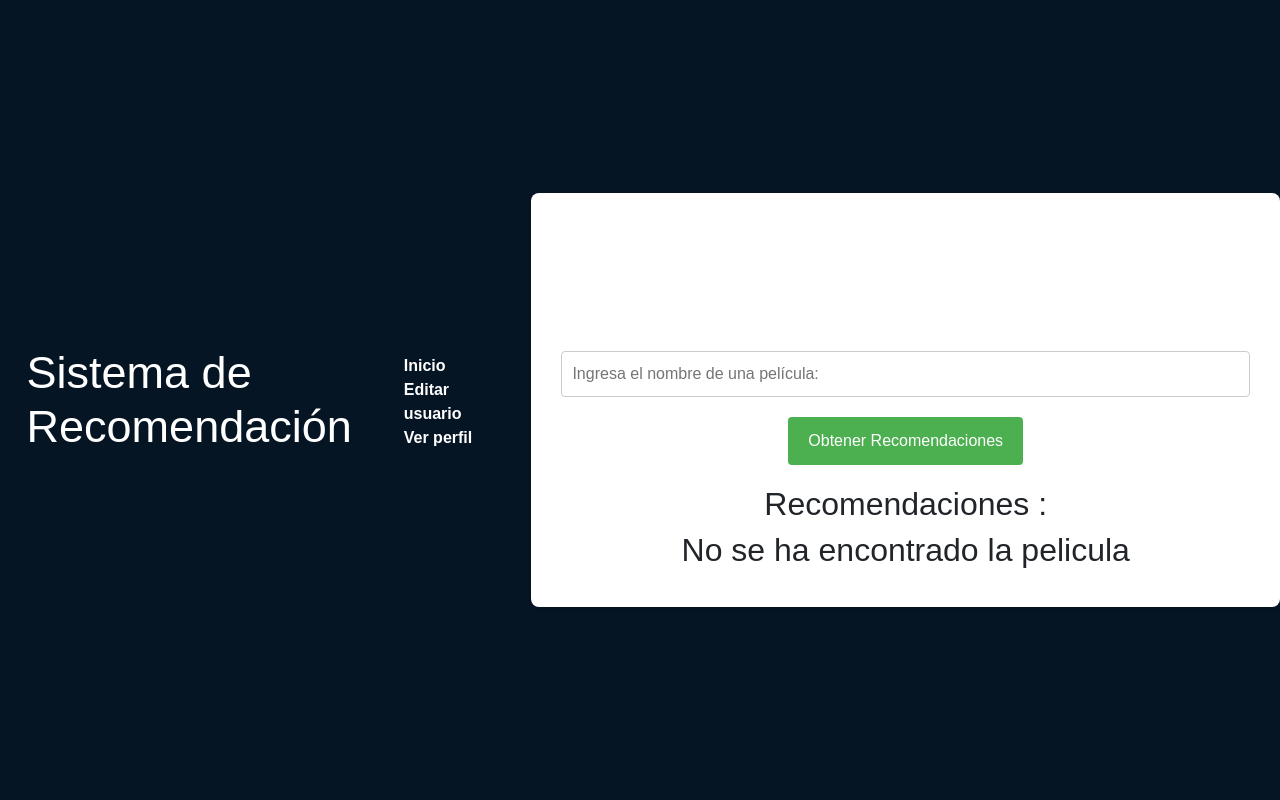
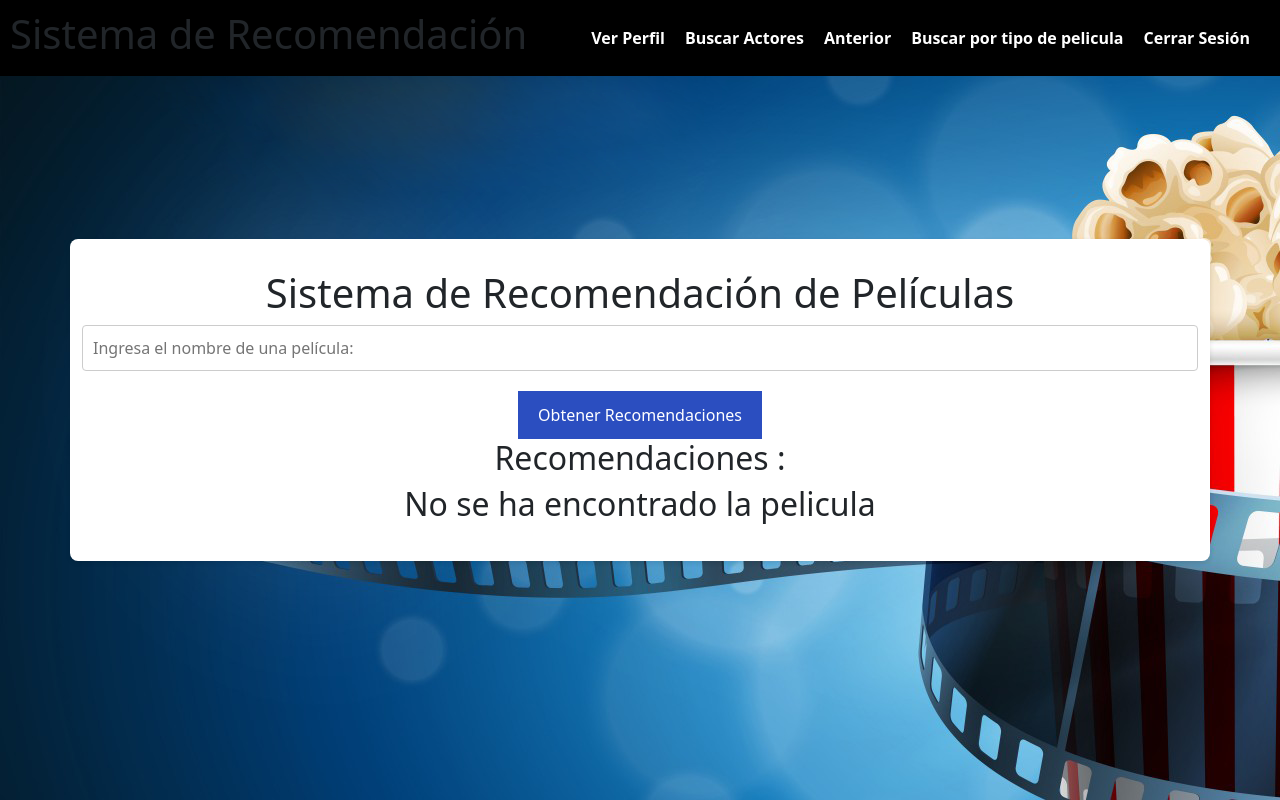
Before and after one commit to Giussepe100/Practica, a Flask app: page /ExtraerNombrePelicula in a window 1280 px wide. Run offline with Flask 3, Linux system fonts and the light colour scheme; parts of the project's set-up code (start-up, migrations or seed data) failed here and were passed over.

Commit message:
Subiendo Busqueda por tipo pelicula,director

```diff
--- a/app/app.py
+++ b/app/app.py
@@ -1,4 +1,4 @@
-from flask import Flask, render_template, request,redirect,url_for
+from flask import Flask, render_template, request,redirect,url_for,session
 from sklearn.feature_extraction.text import CountVectorizer
 from sklearn.metrics.pairwise import cosine_similarity
 import numpy as np
@@ -55,7 +55,11 @@ def buscar_usuario(username, contrasena):
     if contrasena.empty:
         return 0  # Usuario no encontrado
     else:
-        return usuario['username'].values[0]  # Usuario encontrado
+        #return usuario
+        print(usuario['user_id'].values[0])
+        return usuario['user_id'].values[0]  # Usuario encontrado
+
+
 
 #FuncionRegistrarUsuario
 def registrar_usuario(nombre_archivo, nuevo_usuario):
@@ -82,25 +86,90 @@ def registrar_usuario(nombre_archivo, nuevo_usuario):
     #Escribo el Data frame actualizado al archivo CSV
     usuarios.to_csv(nombre_archivo, index=False)
 
+#FUNCION BUSCAR TIPO DE PELICULA
+def BuscarTipoPelicula(tipoPelicula):
+    peliculasEncontradas = org_movies[org_movies['genres'].apply(lambda x: isinstance(x, str) and tipoPelicula in x.split())]['title'].tolist()
+    if not peliculasEncontradas:
+        return peliculasEncontradas
+    else:
+        return peliculasEncontradas[:5]
+
+
+def BuscarPorIdUser(user_id):
+    global usuarios
+    row=usuarios[usuarios['user_id']==user_id]
+    return row.to_dict('records')[0]
+
+def ActualizarDatosUsuario(user_id,new_data):
+    global usuarios
+    global ruta_archivo1
+    #verifico si el usuario existe
+    idx=usuarios[usuarios['user_id']==user_id].index
+    if len(idx)>0:
+        usuarios.loc[idx,'username']=new_data['username']
+        usuarios.loc[idx,'email']=new_data['email']
+        usuarios.loc[idx,'contrasena']=new_data['contrasena']
+        usuarios.to_csv(ruta_archivo1,index=False)
+        return "Datos del usuario actualizado con exito "
+    else:
+        return "Usuario no encontrado"
+
+def MostrarDirectoresXTipoPelicula(tipoPelicula):
+    global org_movies
+
+    ResultadoPelicula= org_movies[org_movies['genres'].apply(lambda x: isinstance(x, str) and tipoPelicula in x.split())]['director'].tolist()
+    if not ResultadoPelicula:
+        return ResultadoPelicula
+    else:
+        return ResultadoPelicula[:5]
+
+def get_pelicula_trabajado_director(nombredirector):
+    #filtrar el dataframe por el nombre del director
+    global org_movies
+    peliculas=org_movies[org_movies['director'].str.contains(nombredirector,case=False,na=False)]
+
+    if peliculas.empty:
+        return "No se ha encontrado peliculas"
+    else:
+        nombres_peliculas=peliculas['title'].tolist()
+        return nombres_peliculas[:5]
+
 
 Lista_peliculas=list(movies['title'])
 lista_peliculas_similares=Lista_peliculas[:5]
 
+
 #Presentando la interfaz en el servidor
 
 app=Flask(__name__)
+app.secret_key="1234clave"
 
+#MOVER ENTRE PÁGINAS
 @app.route('/')
 def index():
-    return render_template("Inicio_Sesion.html",lista_peliculas_similares=lista_peliculas_similares)
+    return render_template("Inicio_Sesion.html")
+
 
 @app.route('/Redirigir' ,methods=['GET','POST'])
 def Redirigir():
-    return render_template("Recomendacion.html",lista_peliculas_similares=lista_peliculas_similares)
+    global lista_peliculas_similares
+    if not lista_peliculas_similares:
+       global movies
+       Lista_peliculas=list(movies['title'])
+       lista_peliculas_similares=Lista_peliculas[:5]
+       return render_template("Recomendacion.html",lista_peliculas_similares=lista_peliculas_similares)
+    else:
+       return render_template("Recomendacion.html",lista_peliculas_similares=lista_peliculas_similares)
 
 @app.route('/IrRegistroUsuario' ,methods=['GET','POST'])
 def IrRegistroUsuario():
     return render_template("Registro.html")
+
+@app.route('/RedirigirBusquedaTipoPelicula' ,methods=['GET','POST'])
+def RedirigirBusquedaTipoPelicula():
+    return render_template("BuscarTipoPelicula.html",lista_peliculas_similares=lista_peliculas_similares)
+#---------------------------------------------------------------
+#Funciones
 
 @app.route('/ExtraerNombrePelicula',methods=['GET','POST'])
 def ExtraerNombrePelicula():
@@ -137,14 +206,15 @@ def BuscarUsuario():
     if request.method=='POST':
         username=request.form['username']
         contrasena=request.form['contrasena']
+
         valor=buscar_usuario(username,contrasena)
         if valor!=0:
+            session['user']={'username':username,'contrasena':contrasena}
             return render_template("Recomendacion.html",lista_peliculas_similares=lista_peliculas_similares)
         else:
             return render_template("Inicio_Sesion.html",valor=valor)
     else:
         return "error"
-
 
 @app.route('/RegistrarNuevoUsuario',methods=['GET','POST'])
 def RegistrarNuevoUsuario():
@@ -159,5 +229,74 @@ def RegistrarNuevoUsuario():
         return render_template("Inicio_Sesion.html")
     else:
         return "error"
+###
+@app.route('/ExtraerTipoPelicula',methods=['GET','POST'])
+def ExtraerTipoPelicula():
+    if request.method=='POST':
+        global lista_peliculas_similares
+        lista_peliculas_similares.clear()
+        #voy a buscar
+        tipoPelicula=request.form.get('tipoPelicula')
+        listaString=BuscarTipoPelicula(tipoPelicula)
+
+        return render_template("BuscarTipoPelicula.html",listaString=listaString,lista_peliculas_similares=lista_peliculas_similares)
+    else:
+        return "error"
+
+
+
+
+
+@app.route('/ExtraerInformacionUsuario', methods=['GET','POST'])
+def  ExtraerInformacionUsuario():
+    user=session.get('user')
+    username=user['username']
+    contrasena=user['contrasena']
+    usuario_id=buscar_usuario(username,contrasena)
+    user_data=BuscarPorIdUser(usuario_id)
+    return render_template("InformacionUsuario.html",user_data=user_data)
+
+@app.route('/logout', methods=['GET','POST'])
+def  logout():
+    session.pop('username',None)
+    return render_template("Inicio_Sesion.html")
+
+@app.route('/EditarDatosUsuario', methods=['GET','POST'])
+def  EditarDatosUsuario():
+    if request.method=='POST':
+        #global ruta_archivo1
+        user_id=int(request.form['user_id'])
+        new_data={
+            'username':request.form['username'],
+            'email':request.form['email'],
+            'contrasena':request.form['contrasena']
+
+        }
+        #verifico si el usuario existe
+        ActualizarDatosUsuario(user_id,new_data)
+        return redirect(url_for('Redirigir'))
+    else:
+        return "No se encontro el usuario"
+
+@app.route('/ExtraerPeliculasDirector', methods=['GET','POST'])
+def  ExtraerPeliculasDirector():
+        if request.method=='POST':
+            tipoPelicula=request.form.get('tipoPelicula')
+            lista=MostrarDirectoresXTipoPelicula(tipoPelicula)
+            return render_template("BuscarDirectoresXTipoPelicula.html",lista=lista)
+        else:
+            return "error"
+
+@app.route('/RedirigirBusquedaDirectores' ,methods=['GET','POST'])
+def RedirigirBusquedaDirectores():
+    return render_template("BuscarDirectoresXTipoPelicula.html")
+
+@app.route('/BusquedaPeliculasDirector/<string:nombre_director>')
+def  BusquedaPeliculasDirector(nombre_director):
+    #peliculass=get_pelicula_trabajado_director(nombre_director)
+    global lista_peliculas_similares
+    lista_peliculas_similares.clear()
+    lista_peliculas_similares=get_pelicula_trabajado_director(nombre_director)
+    return render_template("Recomendacion.html",lista_peliculas_similares=lista_peliculas_similares)
 if __name__=='__main__':
     app.run(debug=True,port=5000)
--- /dev/null
+++ b/app/static/css/header.css
@@ -0,0 +1,36 @@
+/* Header styles */
+.contenedor-header {
+    position: fixed; /* Fija el navbar en la parte superior de la página */
+    top: 0; /* Posiciona el navbar en la parte superior de la página */
+    width: 100%; /* Ancho del navbar */
+    background-color: #000; /* Fondo negro */
+    padding: 10px; /* Espacio entre el contenido y el borde del navbar */
+    z-index: 1000;
+}
+
+.contenedor-header  nav {
+    display: flex;
+    align-items: center;
+    justify-content: space-between;
+    font-weight: bold;
+  }
+
+  .contenedor-header  nav ul {
+    list-style: none;
+    margin: 0;
+    padding: 0;
+    display: flex;
+  }
+
+  .contenedor-header  nav li {
+    margin-right: 20px;
+  }
+
+  .contenedor-header  nav a {
+    color: #fff; /* Texto blanco */
+    text-decoration: none;
+  }
+
+  .contenedor-header  nav a:hover {
+    color: #ccc; /* Texto gris claro al pasar el mouse */
+  }
--- a/app/static/css/infoPelicula.css
+++ b/app/static/css/infoPelicula.css
@@ -4,7 +4,7 @@ body {
     justify-content: center;
     align-items: center;
     min-height: 100vh;
-    background-color:#061524;
+    background-image: url('../imagenes/Fondo.png');
 }
 
 .container {
@@ -13,6 +13,7 @@ body {
     border-radius: 8px;
     box-shadow: 0 2px 5px rgba(0, 0, 0, 0.1);
     text-align: center;
+    margin-bottom: 20px;
 }
 
 h1 {
--- a/app/static/css/recomendacion.css
+++ b/app/static/css/recomendacion.css
@@ -4,7 +4,8 @@ body {
     justify-content: center;
     align-items: center;
     min-height: 100vh;
-    background-color:#061524;
+    /*background-color:#061524;*/
+    background-image: url('../imagenes/Fondo.png');
 }
 
 .container {
@@ -28,7 +29,7 @@ input[type="text"] {
 }
 
 button {
-    background-color: #4CAF50;
+    background-color: #2b4ec0;
     color: white;
     padding: 12px 20px;
     margin-bottom: 20px;
@@ -38,7 +39,7 @@ button {
 }
 
 button:hover {
-    background-color: #45a049;
+    background-color: #2b4ec0;
 }
 
 .recommendations {
@@ -53,32 +54,10 @@ button:hover {
     border-radius: 4px;
 }
 
-nav{
-    display:flex;
-    align-items: center;
-    justify-content: space-between;
-    padding-top: 20px;
-    padding-left: 5%;
-    padding-right: 5%;
-    font-weight: bold;
+#tipoPelicula{
+    width: 100%;
+    padding: 10px;
+    margin-bottom: 20px;
+    border: 1px solid #ccc;
+    border-radius: 4px;
 }
-
-h1{
-    color:white;
-    font-size: 45px;
-
-}
-
-ul li{
-    display: inline-block;
-    padding: 0px 20px;
-}
-
-a{
-    color:white;
-    text-decoration:none
-}
-
-a:hover{
-    color:aqua
-}
--- a/app/templates/InformacionPelicula.html
+++ b/app/templates/InformacionPelicula.html
@@ -12,7 +12,10 @@
 
 </head>
 <body>
-
+    {% include 'header.html'%}
+    <br>
+    <br>
+    <br>
     <div class="container">
         <h1>{{fila_pelicula['title'].iloc[0]}}</h1>
 
--- a/app/templates/Inicio_Sesion.html
+++ b/app/templates/Inicio_Sesion.html
@@ -11,6 +11,7 @@
   <title>Inicio de sesion </title>
 </head>
 <body>
+
   <form action="/BuscarUsuario" method="POST">
     <section class="form-register">
        <h4>Inicio de sesion</h4>
--- a/app/templates/Recomendacion.html
+++ b/app/templates/Recomendacion.html
@@ -11,16 +11,7 @@
 
 </head>
 <body>
-    <header>
-        <nav>
-            <h1>Sistema de Recomendación</h1>
-            <ul>
-                <li><a href="#">Inicio</a></li>
-                <li><a href="#">Editar usuario</a></li>
-                <li><a href="#">Ver perfil</a></li>
-            </ul>
-        </nav>
-    </header>
+    {% include 'header.html'%}
     <div class="container">
         <h1>Sistema de Recomendación de Películas</h1>
         <form action="/ExtraerNombrePelicula" method="POST">
--- a/app/templates/Registro.html
+++ b/app/templates/Registro.html
@@ -8,12 +8,14 @@
   <title>Formulario Registro</title>
 </head>
 <body>
+
+   {% include 'header.html'%}
   <form action="/RegistrarNuevoUsuario" method="POST">
       <section class="form-register">
          <h4>Formulario Registro</h4>
          <input class="controls" type="text" name="username"  placeholder="Ingrese nombre de usuario">
          <input class="controls" type="email" name="email" placeholder="Ingrese su Correo">
-         <input class="controls" type="text" name="contrasena"  placeholder="Ingrese su contraseña">
+         <input class="controls" type="password" name="contrasena"  placeholder="Ingrese su contraseña">
          <div class="botons">
             <input type="submit" value="Registrar" />
          </div>
--- /dev/null
+++ b/app/templates/header.html
@@ -0,0 +1,30 @@
+<!DOCTYPE html>
+<html lang="en">
+<head>
+    <meta charset="UTF-8">
+    <meta name="viewport" content="width=device-width, initial-scale=1.0">
+    <title>Sistema de Recomendación de Películas</title>
+    <link href="https://cdn.jsdelivr.net/npm/bootstrap@5.3.3/dist/css/bootstrap.min.css" rel="stylesheet" integrity="sha384-QWTKZyjpPEjISv5WaRU9OFeRpok6YctnYmDr5pNlyT2bRjXh0JMhjY6hW+ALEwIH" crossorigin="anonymous">
+
+    <link rel="stylesheet" href="{{ url_for('static', filename='css/header.css') }}">
+
+
+</head>
+<body>
+    <div class="contenedor-header">
+       <header>
+           <nav>
+                <h1>Sistema de Recomendación</h1>
+                <ul>
+
+                   <li><a href="{{url_for('ExtraerInformacionUsuario')}}">Ver Perfil</a></li>
+                   <li><a href="{{url_for('RedirigirBusquedaDirectores')}}">Buscar Actores</a></li>
+                   <li><a href="{{url_for('Redirigir')}}">Anterior</a></li>
+                   <li><a href="{{url_for('RedirigirBusquedaTipoPelicula')}}">Buscar por tipo de pelicula</a></li>
+                   <li><a href="{{url_for('logout')}}">Cerrar Sesión</a></li>
+               </ul>
+          </nav>
+      </header>
+    </div>
+</body>
+</html>
--- a/app/usuarios.csv
+++ b/app/usuarios.csv
@@ -1,7 +1,7 @@
 user_id,username,email,contrasena
 0,Richard,Richard@example.com,Richard123
-1,Alexander,Alexander@example.com,Alexander123
-2,Diego,Diego@gmail.com,Diego123
+1,Alexander,Alexanderr@example.com,Alexander123
+2,Diego,Diego@gmail.com,Diego1234
 3,Julio,Julio@gmail.com,Julio123
 4,Gabriel,Gabriel@gmail.com,Gabriel123
 5,Ricardo,Ricardo@gmail.com,Ricaardo123
```
Also changed, not shown: app/templates/BuscarDirectoresXTipoPelicula.html (added, +53 -0 lines), app/templates/BuscarTipoPelicula.html (added, +63 -0 lines), app/templates/InformacionUsuario.html (added, +33 -0 lines).
